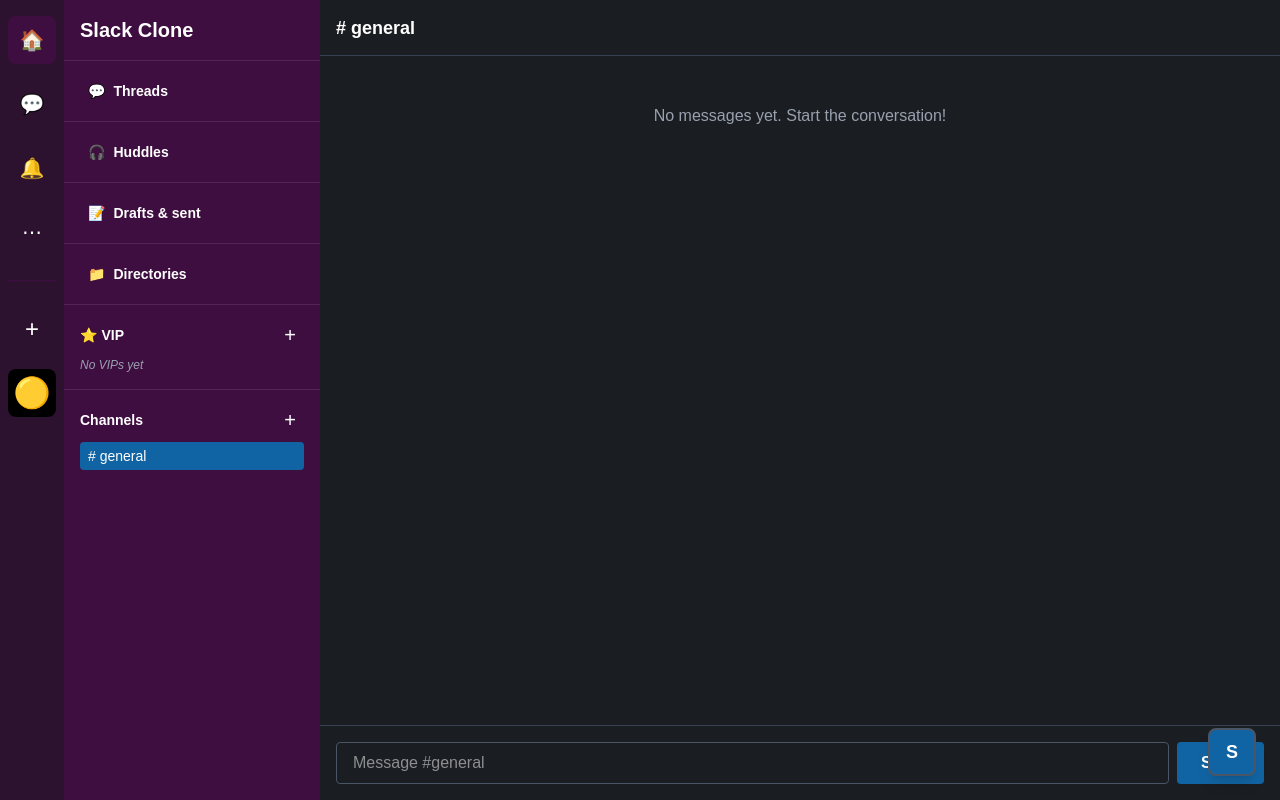
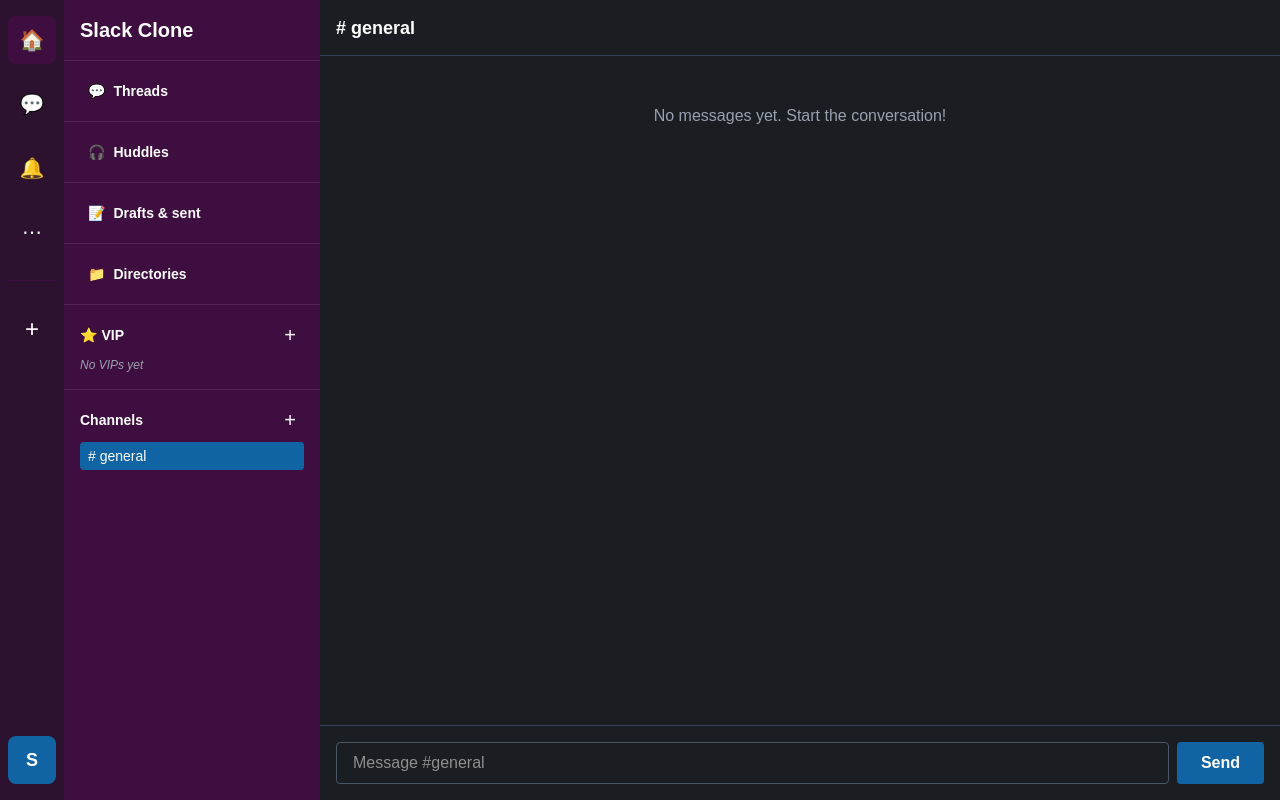
Before and after one commit to ns-test-org/slack-clone, a Next.js app in the folder packages/slack-clone/: page / in a window 1280 px wide. Both pictures are taken after typing "Sample", "Sample", "Sample" into the empty fields and a click on the button "Save Profile". Built offline with nearby package versions, Linux system fonts and the light colour scheme.

Commit message:
Move profile icon to bottom of left sidebar and open edit profile on click

```diff
--- a/packages/slack-clone/src/app/page.tsx
+++ b/packages/slack-clone/src/app/page.tsx
@@ -34,9 +34,7 @@
   const [newVipName, setNewVipName] = useState('');
   const [showVipInput, setShowVipInput] = useState(false);
   const [showMoreMenu, setShowMoreMenu] = useState(false);
-  const [showNewMessageModal, setShowNewMessageModal] = useState(false);
   const [userProfile, setUserProfile] = useState<UserProfile | null>(null);
-  const [showSettings, setShowSettings] = useState(false);
   const [showProfileEdit, setShowProfileEdit] = useState(false);
   const [profileForm, setProfileForm] = useState<UserProfile>({
     fullName: '',
@@ -173,15 +171,6 @@
     setUserProfile(profile);
     localStorage.setItem('slack-user-profile', JSON.stringify(profile));
     setShowProfileEdit(false);
-    setShowSettings(false);
-  };
-
-  const openEditProfile = () => {
-    if (userProfile) {
-      setProfileForm(userProfile);
-    }
-    setShowProfileEdit(true);
-    setShowSettings(false);
   };
 
   const activeChannel = channels.find(c => c.id === activeChannelId);
@@ -225,14 +214,34 @@
         <div className="border-t border-[#3f0e40] w-12 my-2"></div>
 
         <button
-          onClick={() => setShowNewMessageModal(true)}
           className="w-12 h-12 rounded-lg hover:bg-[#3f0e40] flex items-center justify-center text-2xl"
         >
           +
         </button>
 
-        <div className="w-12 h-12 rounded-lg bg-black flex items-center justify-center text-3xl">
-          🟡
+        {/* Profile Icon at Bottom */}
+        <div className="mt-auto">
+          {userProfile && (
+            <button
+              onClick={() => {
+                setProfileForm(userProfile);
+                setShowProfileEdit(true);
+              }}
+              className="w-12 h-12 rounded-lg hover:bg-[#3f0e40] flex items-center justify-center overflow-hidden"
+            >
+              {userProfile.photoUrl ? (
+                <img
+                  src={userProfile.photoUrl}
+                  alt={userProfile.displayName}
+                  className="w-full h-full object-cover"
+                />
+              ) : (
+                <div className="w-full h-full bg-[#1164a3] flex items-center justify-center font-semibold text-lg">
+                  {userProfile.displayName[0]?.toUpperCase()}
+                </div>
+              )}
+            </button>
+          )}
         </div>
       </div>
 
@@ -464,58 +473,7 @@
         )}
       </div>
 
-      {/* Profile Icon - Fixed Bottom Right */}
-      {userProfile && (
-        <div className="fixed bottom-6 right-6 z-40">
-          <div className="relative">
-            <button
-              onClick={() => setShowSettings(!showSettings)}
-              className="group"
-            >
-              {userProfile.photoUrl ? (
-                <img
-                  src={userProfile.photoUrl}
-                  alt={userProfile.displayName}
-                  className="w-12 h-12 rounded-lg object-cover border-2 border-gray-600 hover:border-[#1164a3] transition-colors shadow-lg"
-                />
-              ) : (
-                <div className="w-12 h-12 rounded-lg bg-[#1164a3] flex items-center justify-center font-semibold text-lg border-2 border-gray-600 hover:border-[#0e5a8a] transition-colors shadow-lg">
-                  {userProfile.displayName[0]?.toUpperCase()}
-                </div>
-              )}
-            </button>
-            {showSettings && (
-              <div className="absolute bottom-full right-0 mb-2 w-64 bg-white text-black rounded-lg shadow-xl border border-gray-200 overflow-hidden">
-                <div className="p-4 bg-gray-50 border-b border-gray-200">
-                  <div className="flex items-center gap-3">
-                    {userProfile.photoUrl ? (
-                      <img
-                        src={userProfile.photoUrl}
-                        alt={userProfile.displayName}
-                        className="w-12 h-12 rounded object-cover"
-                      />
-                    ) : (
-                      <div className="w-12 h-12 rounded bg-[#1164a3] flex items-center justify-center font-semibold text-white">
-                        {userProfile.displayName[0]?.toUpperCase()}
-                      </div>
-                    )}
-                    <div className="flex-1 min-w-0">
-                      <div className="font-semibold truncate">{userProfile.displayName}</div>
-                      <div className="text-sm text-gray-600 truncate">{userProfile.title}</div>
-                    </div>
-                  </div>
-                </div>
-                <button
-                  onClick={openEditProfile}
-                  className="w-full text-left px-4 py-3 hover:bg-gray-100 font-medium"
-                >
-                  Edit Profile
-                </button>
-              </div>
-            )}
-          </div>
-        </div>
-      )}
+
 
       {/* Profile Edit Modal */}
       {showProfileEdit && (
```
